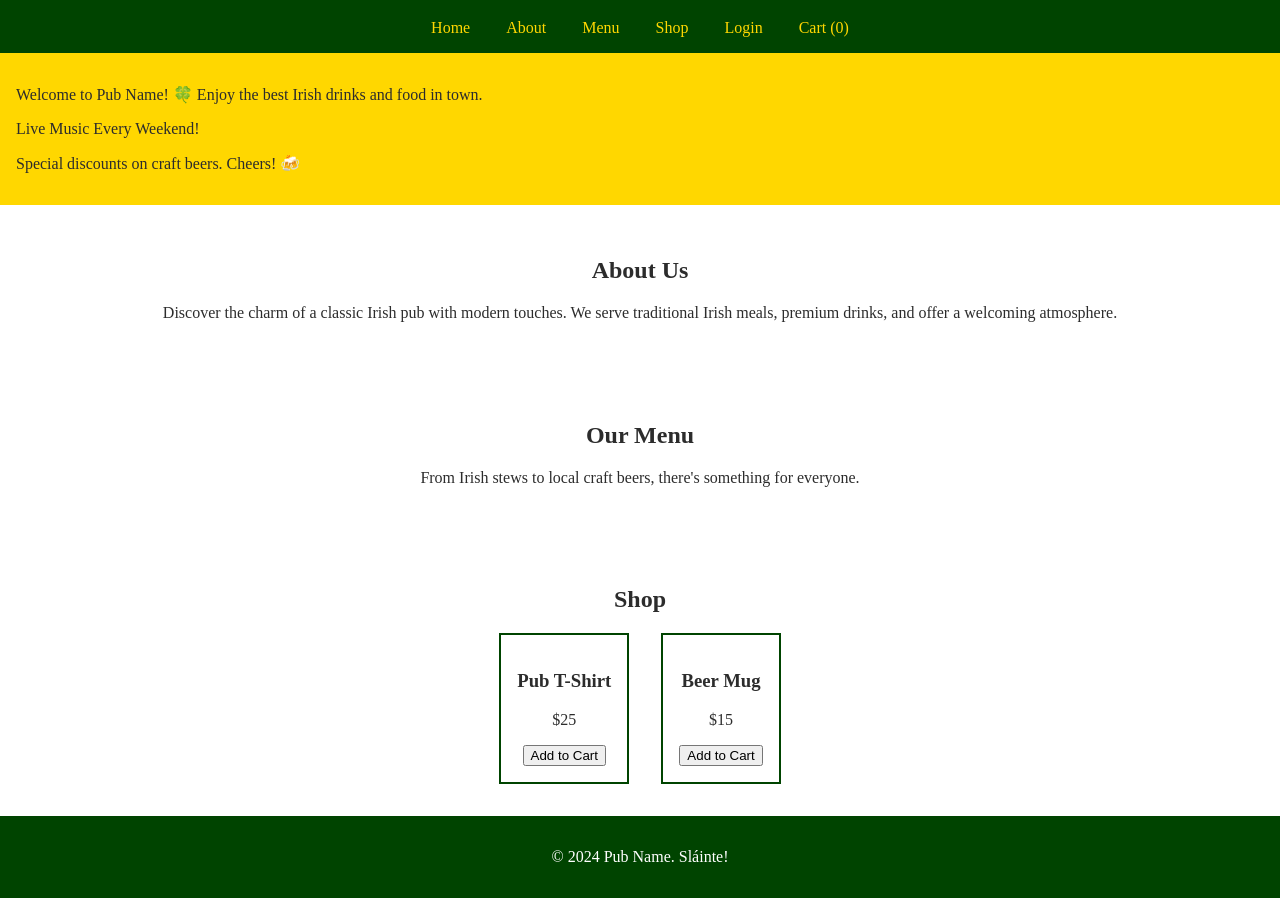
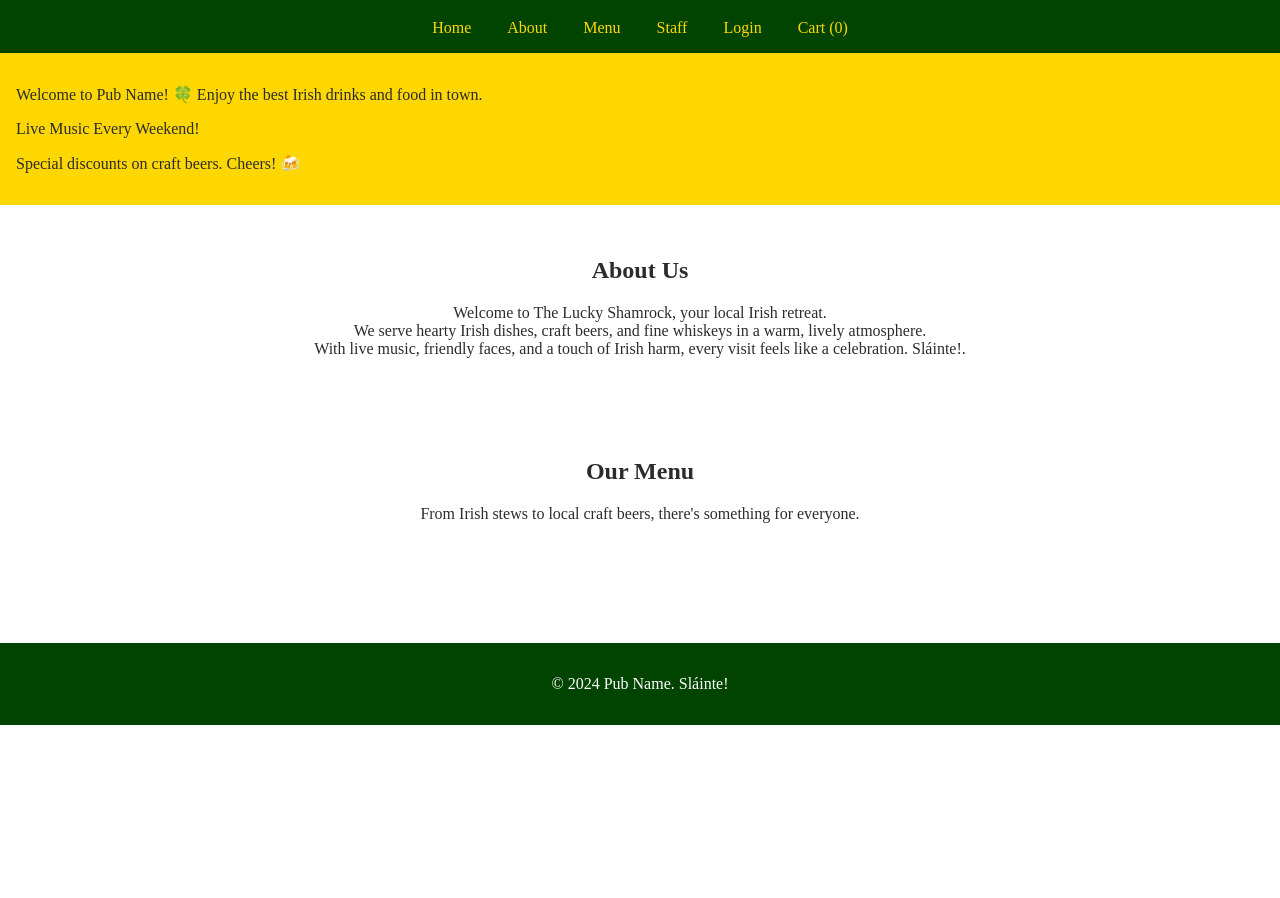
Before and after one commit to bjock7498/finalProj, a website: page TestProj.html in a window 1280 px wide. Shown: the part 77-975 px from the top of the page. After the commit the page ends 802 px from the top, so only its background shows below. Drawn offline with Linux system fonts and the light colour scheme; a web font is replaced by a local one.

Commit message:
Add files via upload

```diff
--- a/TestProj.html
+++ b/TestProj.html
@@ -15,12 +15,17 @@
         <a href="TestProj.html">Home</a>
         <a href="#about">About</a>
         <a href="TestProj-Menu.html">Menu</a>
-        <a href="#shop">Shop</a>
+        <a href="TestProj-Manager-login.html">Staff</a>
         <a href="TestProj-Login.html">Login</a>
         <a href="TestProj-cart.html" id="cart-link">Cart (<span id="cart-count">0</span>)</a>
       </nav>
     </div>
   </header>
+
+  <div class="animated-slideshow full-page">
+    <div id="slideshow-container" class="slideshow-content">
+    </div>
+  </div>
 
   <div class="scrolling-display">
     <div class="scrolling-content">
@@ -33,7 +38,10 @@
   <section id="about" class="section">
     <div class="container">
       <h2>About Us</h2>
-      <p>Discover the charm of a classic Irish pub with modern touches. We serve traditional Irish meals, premium drinks, and offer a welcoming atmosphere.</p>
+      <p>Welcome to The Lucky Shamrock, your local Irish retreat.<br>
+        We serve hearty Irish dishes, craft beers, and fine whiskeys in a warm,
+        lively atmosphere.<br> With live music, friendly faces, and a touch of Irish
+        harm, every visit feels like a celebration. Sláinte!. </p>
     </div>
   </section>
 
@@ -43,25 +51,10 @@
       <p>From Irish stews to local craft beers, there's something for everyone.</p>
     </div>
   </section>
-
-  <section id="shop" class="section">
-    <div class="container">
-      <h2>Shop</h2>
-      <div class="shop-items">
-        <div class="shop-item">
-          <h3>Pub T-Shirt</h3>
-          <p>$25</p>
-          <button class="add-to-cart" data-item="Pub T-Shirt" data-price="25">Add to Cart</button>
-        </div>
-        <div class="shop-item">
-          <h3>Beer Mug</h3>
-          <p>$15</p>
-          <button class="add-to-cart" data-item="Beer Mug" data-price="15">Add to Cart</button>
-        </div>
-      </div>
-    </div>
-  </section>
-
+<br>
+<br>
+<br>
+<br>
   <footer class="footer">
     <div class="container">
       <p>&copy; 2024 Pub Name. Sláinte!</p>
```
